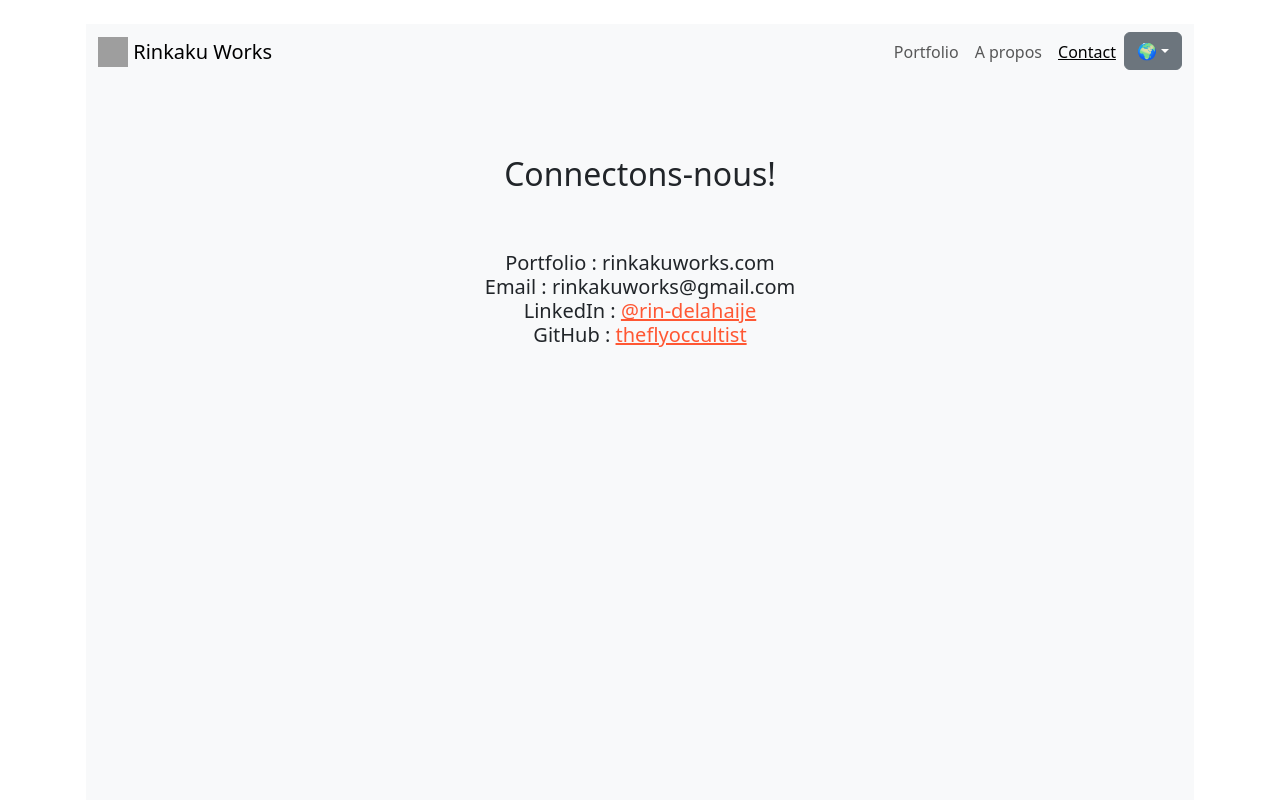
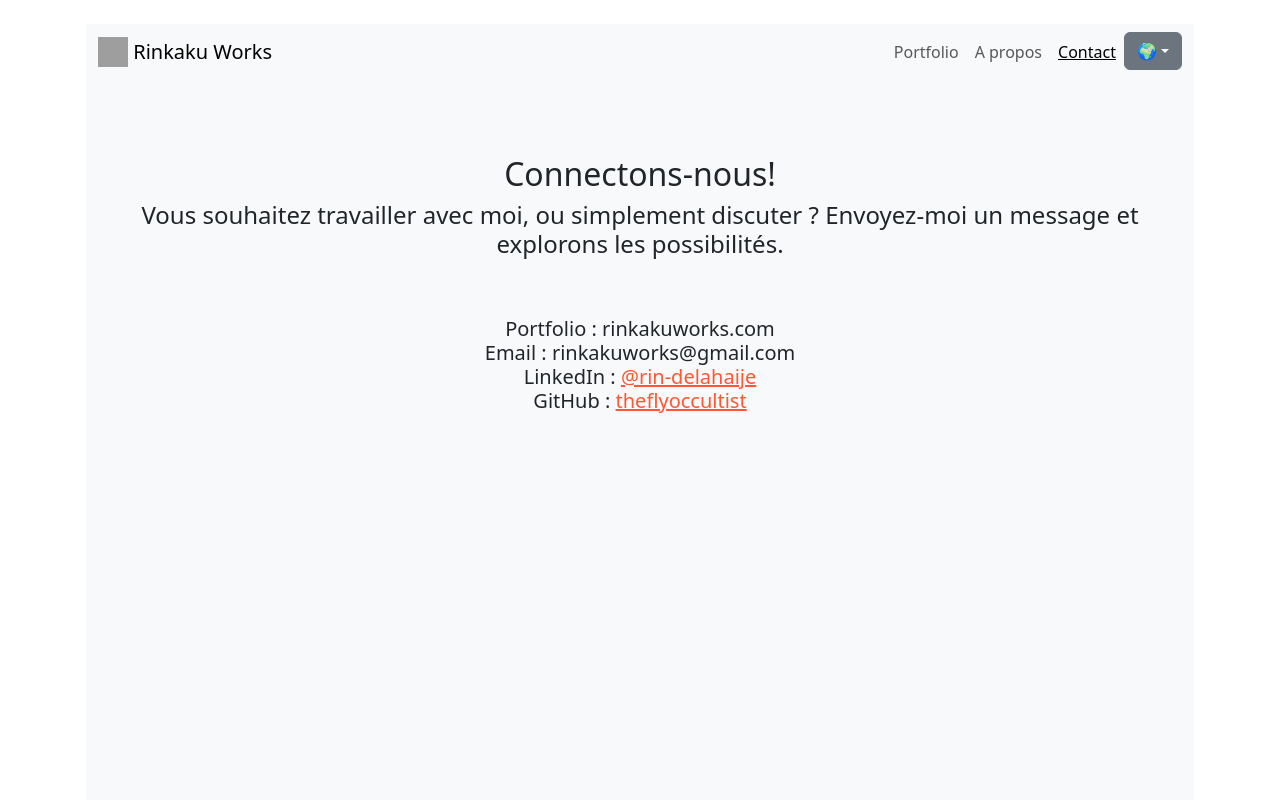
Before and after one commit to theflyoccultist/portfolio_v2, a React (Vite) app in the folder frontend/: page /contact in a window 1280 px wide. Shown: the top 800 px of the page. Built offline with nearby package versions, Linux system fonts and the light colour scheme; grey boxes are pictures that could not be loaded.

Commit message:
contact update

```diff
--- a/frontend/src/locales/en.json
+++ b/frontend/src/locales/en.json
@@ -22,5 +22,6 @@
     "pw": "Prototypes and Wireframes",
     "agile": "Principles of agile development",
 
-    "contact": "Let's Connect!"
+    "contact": "Let's Connect!",
+    "contact2": "Want to work together or just have a conversation? Send me a message and let's explore the possibilities."
 }
--- a/frontend/src/locales/fr.json
+++ b/frontend/src/locales/fr.json
@@ -22,5 +22,6 @@
     "pw": "Prototypages et Wireframes",
     "agile": "Principes du développement agile",
 
-    "contact": "Connectons-nous!"
+    "contact": "Connectons-nous!",
+    "contact2": "Vous souhaitez travailler avec moi, ou simplement discuter ? Envoyez-moi un message et explorons les possibilités."
 }
--- a/frontend/src/routes/Contact.tsx
+++ b/frontend/src/routes/Contact.tsx
@@ -9,6 +9,7 @@ export default function ContactPage() {
         <Container id="contact" className="contact-container">
             <div className="text-center">
                 <h2>{t('contact')}</h2>
+                <h4>{t('contact2')}</h4>
             </div>
             <div className='fartalert text-center'>
                 <h5>Portfolio : rinkakuworks.com<br/>
```
Also changed, not shown: 3 other files (tests, documents, lock files or other folders).
